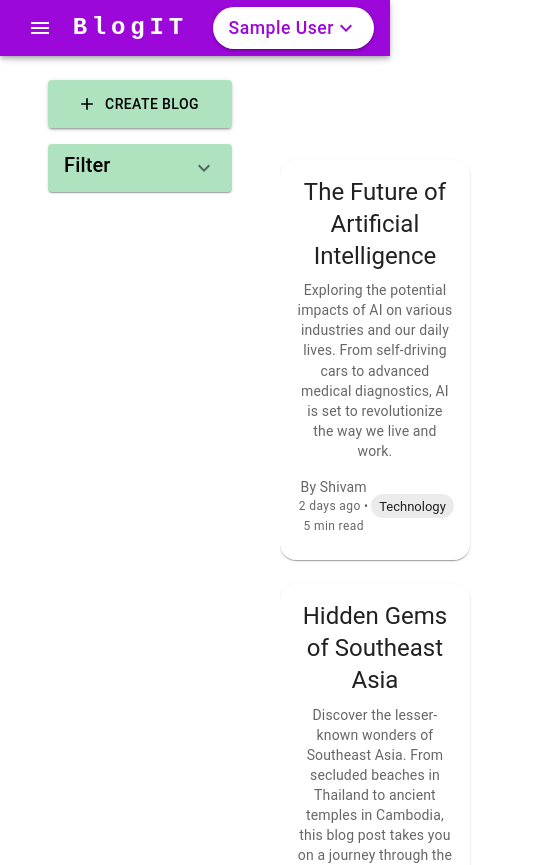
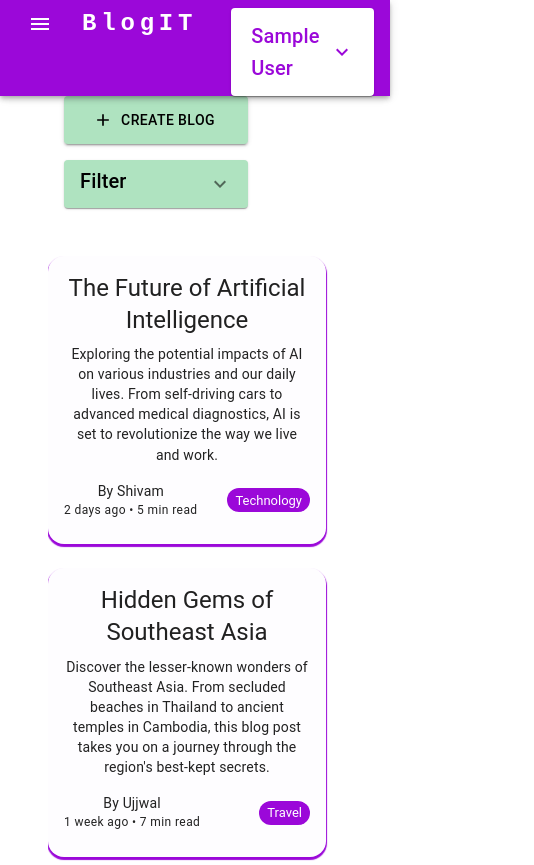
Before and after one commit to Shivam-S-Pathak/bloggitClient, a React (Vite) app: page /home in a window 390 px wide. Shown: the top 865 px of the page, 534 px wide, since content can reach past the window. Built offline with nearby package versions, Linux system fonts and the light colour scheme; sample sign-in values are in the browser's storage.

Commit message:
update responsive home page

```diff
--- a/src/components/Home/Home.jsx
+++ b/src/components/Home/Home.jsx
@@ -1,4 +1,4 @@
-import React, { useContext, useState } from "react";
+import React, { useContext, useEffect, useState } from "react";
 import styles from "./Home.module.css";
 import { DataContext } from "../../context/DataProvider.jsx";
 import {
@@ -87,6 +87,25 @@ const categories = ["Technology", "Travel", "Food", "Health", "Entertainment"];
 const Home = () => {
   const { account } = useContext(DataContext);
   const [selectedCategories, setSelectedCategories] = useState([]);
+  const [isMobileView, setIsMobileView] = useState(false);
+
+  useEffect(() => {
+    const handleResize = () => {
+      if (window.innerWidth <= 750) {
+        setIsMobileView(true);
+      } else {
+        setIsMobileView(false);
+      }
+    };
+
+    handleResize();
+
+    window.addEventListener("resize", handleResize);
+
+    return () => {
+      window.removeEventListener("resize", handleResize);
+    };
+  }, []);
 
   const handleCategoryToggle = (category) => {
     setSelectedCategories((prev) =>
@@ -103,6 +122,14 @@ const Home = () => {
 
   return (
     <Container maxWidth="lg" sx={{ mt: 4, mb: 4, marginTop: "3rem" }}>
+      <div
+        className={styles.blogContainer}
+        style={{
+          display: "flex",
+          flexDirection: isMobileView ? "column" : "row",
+        }}
+      >
+        <div className={styles.allBtnContainer}>
           <Box className={styles.buttonContainer} mb={2}>
             <Button
               variant="contained"
@@ -112,8 +139,7 @@ const Home = () => {
               Create Blog
             </Button>
           </Box>
-      <div className={styles.blogContainer}>
-        <div className={styles.filterContainer}>
+          {/* <div className={styles.filterContainer}> */}
           <Grid item xs={12} md={3}>
             <Accordion
               sx={{
@@ -169,6 +195,7 @@ const Home = () => {
               </AccordionDetails>
             </Accordion>
           </Grid>
+          {/* </div> */}
         </div>
 
         <div className={styles.contentContainer}>
@@ -180,12 +207,15 @@ const Home = () => {
                   sx={{
                     mb: 3,
                     borderRadius: "1rem",
+                    bgcolor: "#FEFDFF",
+                    boxShadow: "0px 2px 1px 1px rgb(155, 8, 217)",
+                    cursor: "pointer",
                     transition:
                       "transform 0.3s ease-in-out, box-shadow 0.3s ease-in-out",
                     "&:hover": {
                       transform: "translateY(-8px)",
-                      boxShadow: 10,
-                      backgroundColor: "white",
+                      boxShadow: "2px 4px 10px 2.5px rgb(155, 8, 217)",
+                      color: "rgb(155, 8, 217)",
                     },
                   }}
                 >
@@ -193,9 +223,7 @@ const Home = () => {
                     <Typography gutterBottom variant="h5" component="div">
                       {blog.title}
                     </Typography>
-                    <Typography variant="body2" color="text.secondary">
-                      {blog.description}
-                    </Typography>
+                    <Typography variant="body2">{blog.description}</Typography>
                     <Box
                       display="flex"
                       justifyContent="space-between"
@@ -203,21 +231,17 @@ const Home = () => {
                       mt={2}
                     >
                       <Box>
-                        <Typography variant="body2" color="text.secondary">
+                        <Typography variant="body2">
                           By {blog.author}
                         </Typography>
-                        <Typography
-                          variant="caption"
-                          color="text.secondary"
-                          display="block"
-                        >
+                        <Typography variant="caption" display="block">
                           {blog.timestamp} • {blog.readTime}
                         </Typography>
                       </Box>
                       <Chip
                         label={blog.category}
                         size="small"
-                        sx={{ bgcolor: "" }}
+                        sx={{ bgcolor: "rgb(155, 8, 217)", color: "white" }}
                       />
                     </Box>
                   </CardContent>
--- a/src/components/Home/Home.module.css
+++ b/src/components/Home/Home.module.css
@@ -1,34 +1,25 @@
 .blogContainer {
-  display: flex;
-  justify-content: center;
-  align-items: flex-start;
-  gap: 2rem;
+  gap:1rem;
   height: 100vh;
 }
+.contentContainer {
+  padding: 0 1rem 1rem 0;
+  margin: 1rem 0 0 0;
+  overflow-y: scroll;
 
-.filterContainer {
-  position: sticky;
-  top: 0;
-  height:auto;
-  padding-right: 1rem;
-  text-wrap: nowrap;
-
-}
-
-.contentContainer {
-    padding-top: 1rem;
-  flex-grow: 1;
-  height: 100vh;
-  overflow: scroll;
-  padding-right: 1rem;
 }
 
 .buttonContainer {
   display: flex;
-  justify-content: flex-start;
   height: 48px;
 }
+.allBtnContainer{
+  display: flex;
+  flex-direction: column;
+  align-items: flex-start;
+  padding: 1rem;
 
+}
 .contentContainer::-webkit-scrollbar {
   width: 0;
 }
--- a/src/components/header/NavBar.jsx
+++ b/src/components/header/NavBar.jsx
@@ -1,4 +1,4 @@
-import * as React from "react";
+import React from "react";
 import AppBar from "@mui/material/AppBar";
 import Box from "@mui/material/Box";
 import Toolbar from "@mui/material/Toolbar";
@@ -8,22 +8,32 @@ import Menu from "@mui/material/Menu";
 import MenuIcon from "@mui/icons-material/Menu";
 import Container from "@mui/material/Container";
 import Button from "@mui/material/Button";
-import Tooltip from "@mui/material/Tooltip";
+
 import MenuItem from "@mui/material/MenuItem";
 import RateReviewIcon from "@mui/icons-material/RateReview";
 import { Link, useNavigate } from "react-router-dom";
 import { DataContext } from "../../context/DataProvider.jsx";
-import { useContext, useEffect } from "react";
+import { useContext, useEffect, useState } from "react";
+import { Logout } from "@mui/icons-material";
+import { Accordion, AccordionSummary, AccordionDetails } from "@mui/material";
 import ExpandMoreIcon from "@mui/icons-material/ExpandMore";
-import { Logout } from "@mui/icons-material";
 
 const pages = ["Home", "About", "Contact"];
 const settings = ["Profile", "Account", "Dashboard"];
 const NavBar = ({ setIsAuthenticated, isAuthenticated }) => {
   const { account, setAccount } = useContext(DataContext);
-  const [anchorElNav, setAnchorElNav] = React.useState(null);
-  const [anchorElUser, setAnchorElUser] = React.useState(null);
+  const [anchorElNav, setAnchorElNav] = useState(null);
+  const [anchorElUser, setAnchorElUser] = useState(null);
+  const [expanded, setExpanded] = useState(false);
   const navigate = useNavigate();
+  const handleAccordionToggle = () => {
+    setExpanded(!expanded);
+  };
+  const handleLogout = () => {
+    localStorage.clear();
+    sessionStorage.clear();
+    navigate("/");
+  };
 
   useEffect(() => {
     if (isAuthenticated) {
@@ -61,11 +71,23 @@ const NavBar = ({ setIsAuthenticated, isAuthenticated }) => {
     <AppBar
       sx={{
         backgroundColor: "rgb(155, 8, 217)",
+        transition: "height 0.3s ease",
       }}
     >
       <Container maxWidth="xl">
-        <Toolbar disableGutters>
-          <RateReviewIcon sx={{ display: { xs: "none", md: "flex" }, mr: 1 }} />
+        <Toolbar
+          disableGutters
+          sx={{
+            display: "flex",
+            flexDirection: "row",
+            alignItems: "flex-start",
+            padding: "0",
+          }}
+        >
+          <Box sx={{ display: "flex", alignItems: "center", width: "100%" }}>
+            <RateReviewIcon
+              sx={{ display: { xs: "none", md: "flex" }, mr: 1 }}
+            />
             <Link to="/home">
               <Typography
                 variant="h6"
@@ -112,9 +134,8 @@ const NavBar = ({ setIsAuthenticated, isAuthenticated }) => {
                 sx={{ display: { xs: "block", md: "none" } }}
               >
                 {pages.map((page) => (
-                <Link to={`/${page.toLowerCase()}`}>
+                  <Link to={`/${page.toLowerCase()}`} key={page}>
                     <Button
-                    key={page}
                       onClick={handleCloseNavMenu}
                       sx={{ my: 2, color: "black", display: "block" }}
                     >
@@ -144,9 +165,8 @@ const NavBar = ({ setIsAuthenticated, isAuthenticated }) => {
 
             <Box sx={{ flexGrow: 1, display: { xs: "none", md: "flex" } }}>
               {pages.map((page) => (
-              <Link to={`/${page.toLowerCase()}`}>
+                <Link to={`/${page.toLowerCase()}`} key={page}>
                   <Button
-                  key={page}
                     onClick={handleCloseNavMenu}
                     sx={{ my: 2, color: "white", display: "block" }}
                   >
@@ -155,43 +175,56 @@ const NavBar = ({ setIsAuthenticated, isAuthenticated }) => {
                 </Link>
               ))}
             </Box>
-          <Box sx={{ flexGrow: 0 }}>
-            <Tooltip title="Open settings">
-              <IconButton onClick={handleOpenUserMenu} sx={{ p: 0 }}>
-                <Button
-                  variant="contained"
+          </Box>
+
+          <Box
             sx={{
-                    backgroundColor: "white",
-                    color: "rgb(155, 8, 217)",
-                    textTransform: "capitalize",
-                    fontSize: "1.1rem",
-                    borderRadius: "2rem",
+              flexGrow: 0,
+              position: "relative",
+              padding: "0.5rem 0 0 0",
+              margin: "0",
             }}
           >
+            <Accordion
+              expanded={expanded}
+              onChange={handleAccordionToggle}
+              sx={{
+                borderRadius: "16px",
+                overflow: "hidden",
+                width: "100%",
+                margin: "0",
+                padding: "0",
+              }}
+            >
+              <AccordionSummary
+                expandIcon={
+                  <ExpandMoreIcon
+                    sx={{
+                      color: "rgb(155, 8, 217)",
+                      margin: "0",
+                      padding: "0",
+                    }}
+                  />
+                }
+                aria-controls="panel1a-content"
+                id="panel1a-header"
+                sx={{ padding: "0px 20px", margin: 0 }}
+              >
+                <Typography
+                  variant="h6"
+                  sx={{ color: "rgb(155, 8, 217)", margin: "0" }}
+                >
                   {account.username}
-                  <ExpandMoreIcon />
-                </Button>
-              </IconButton>
-            </Tooltip>
-            <Menu
-              sx={{ mt: "45px" }}
-              id="menu-appbar"
-              anchorEl={anchorElUser}
-              anchorOrigin={{
-                vertical: "top",
-                horizontal: "right",
-              }}
-              keepMounted
-              transformOrigin={{
-                vertical: "top",
-                horizontal: "right",
-              }}
-              open={Boolean(anchorElUser)}
-              onClose={handleCloseUserMenu}
+                </Typography>
+              </AccordionSummary>
+
+              <AccordionDetails>
+                {settings.map((setting) => (
+                  <MenuItem key={setting} onClick={handleAccordionToggle}>
+                    <Link
+                      to={`/${setting.toLowerCase()}`}
+                      style={{ textDecoration: "none" }}
                     >
-              {settings.map((setting) => (
-                <MenuItem key={setting} onClick={handleCloseUserMenu}>
-                  <Link to={`/${setting.toLowerCase()}`}>
                       <Typography sx={{ textAlign: "center", color: "black" }}>
                         {setting}
                       </Typography>
@@ -199,18 +232,13 @@ const NavBar = ({ setIsAuthenticated, isAuthenticated }) => {
                   </MenuItem>
                 ))}
 
-              <MenuItem
-                onClick={() => {
-                  localStorage.clear();
-                  sessionStorage.clear();
-                  navigate("/")
-                }}
-              >
+                <MenuItem onClick={handleLogout}>
                   <Typography sx={{ textAlign: "center", color: "black" }}>
                     Logout
                   </Typography>
                 </MenuItem>
-            </Menu>
+              </AccordionDetails>
+            </Accordion>
           </Box>
         </Toolbar>
       </Container>
```
Lines whose indentation alone changed are shown as unchanged.
